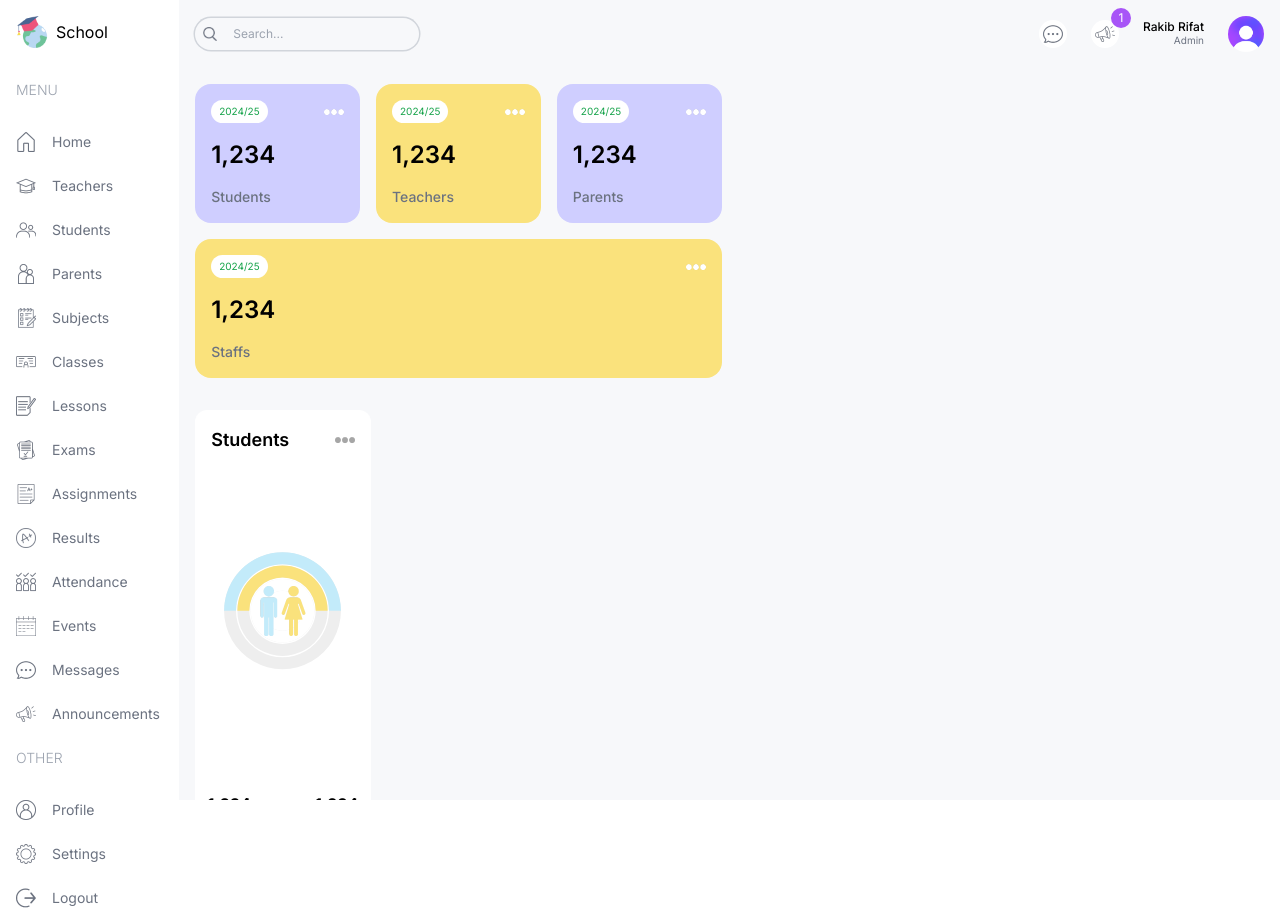
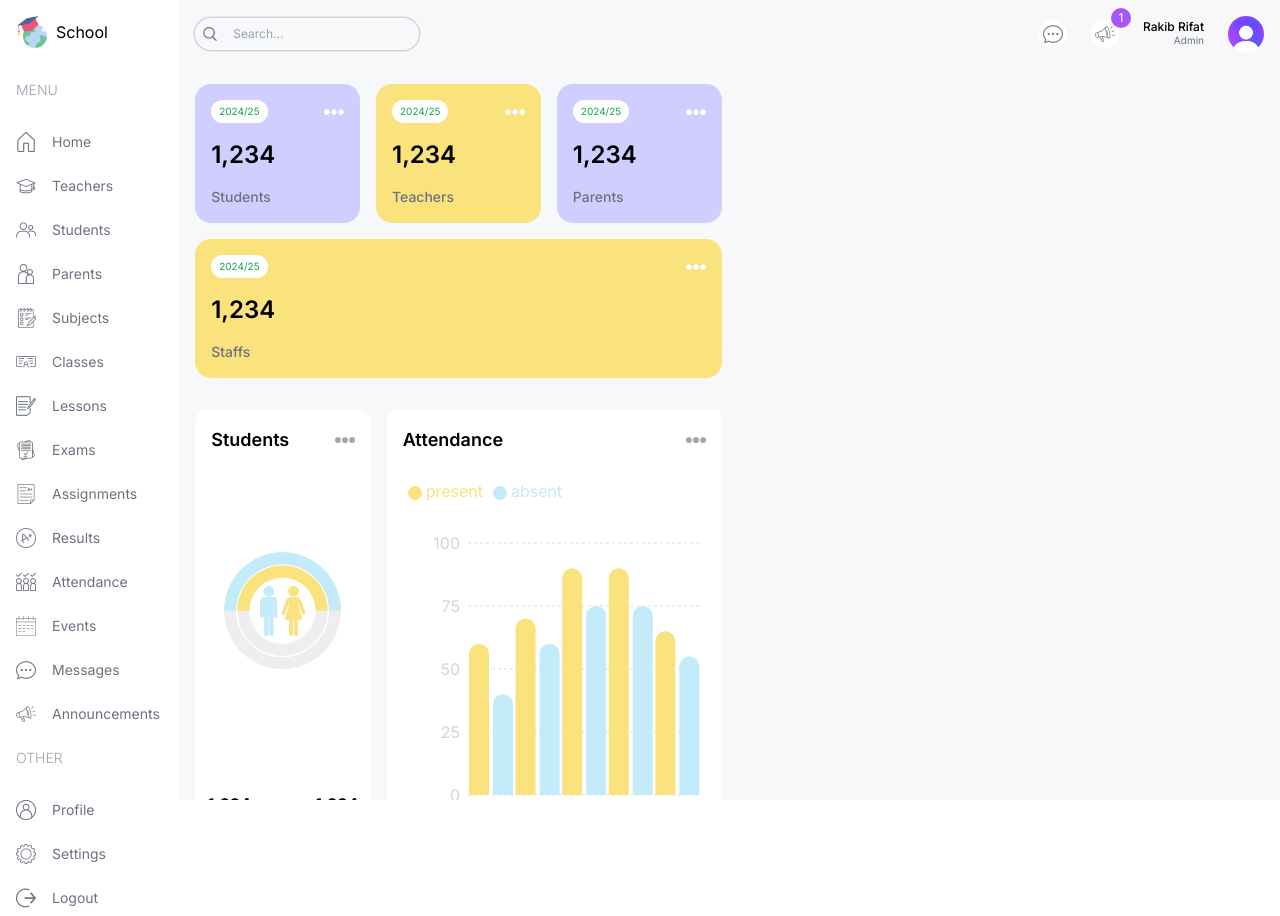
Before and after one commit to mdarrakibislamrifat/next-dashboard-ui, a Next.js app: page /admin in a window 1280 px wide. Built offline with nearby package versions, Linux system fonts and the light colour scheme.

Commit message:
attendence chart complete

```diff
--- a/src/app/(dashboard)/admin/page.tsx
+++ b/src/app/(dashboard)/admin/page.tsx
@@ -1,3 +1,4 @@
+import AttendanceChart from "@/components/AttendanceChart";
 import CountChart from "@/components/CountChart";
 import Usercard from "@/components/Usercard";
 
@@ -22,7 +23,7 @@
           </div>
           {/* attendence chart */}
           <div className="w-full lg:w-2/3 h-[450px]">
-
+          <AttendanceChart/>
           </div>
         </div>
         {/* BOTTOM CHART */}
--- /dev/null
+++ b/src/components/AttendanceChart.tsx
@@ -0,0 +1,86 @@
+"use client";
+import Image from "next/image";
+import {
+  BarChart,
+  Bar,
+  Rectangle,
+  XAxis,
+  YAxis,
+  CartesianGrid,
+  Tooltip,
+  Legend,
+  ResponsiveContainer,
+} from "recharts";
+
+const data = [
+  {
+    name: "Mon",
+    present: 60,
+    absent: 40,
+  },
+  {
+    name: "Tue",
+    present: 70,
+    absent: 60,
+  },
+  {
+    name: "Wed",
+    present: 90,
+    absent: 75,
+  },
+  {
+    name: "Thu",
+    present: 90,
+    absent: 75,
+  },
+  {
+    name: "Fri",
+    present: 65,
+    absent: 55,
+  },
+];
+
+const AttendanceChart = () => {
+  return (
+    <div className="bg-white rounded-lg p-4 h-full">
+      <div className="flex justify-between items-center">
+        <h1 className="text-lg font-semibold">Attendance</h1>
+        <Image src="/moreDark.png" alt="" width={20} height={20} />
+      </div>
+      <ResponsiveContainer width="100%" height="90%">
+        <BarChart width={500} height={300} data={data} barSize={20}>
+          <CartesianGrid strokeDasharray="3 3" vertical={false} stroke="#ddd" />
+          <XAxis
+            dataKey="name"
+            axisLine={false}
+            tick={{ fill: "#d1d5db" }}
+            tickLine={false}
+          />
+          <YAxis axisLine={false} tick={{ fill: "#d1d5db" }} tickLine={false} />
+          <Tooltip
+            contentStyle={{ borderRadius: "10px", borderColor: "lightgray" }}
+          />
+          <Legend
+            align="left"
+            verticalAlign="top"
+            wrapperStyle={{ paddingTop: "20px", paddingBottom: "40px" }}
+          />
+          <Bar
+            dataKey="present"
+            fill="#FAE27C"
+            legendType="circle"
+            radius={[10, 10, 0, 0]}
+          />
+          <Bar
+            dataKey="absent"
+            fill="#C3EBFA"
+            legendType="circle"
+            radius={[10, 10, 0, 0]}
+          />
+        </BarChart>
+      </ResponsiveContainer>
+    </div>
+  );
+};
+
+export default AttendanceChart;
```
